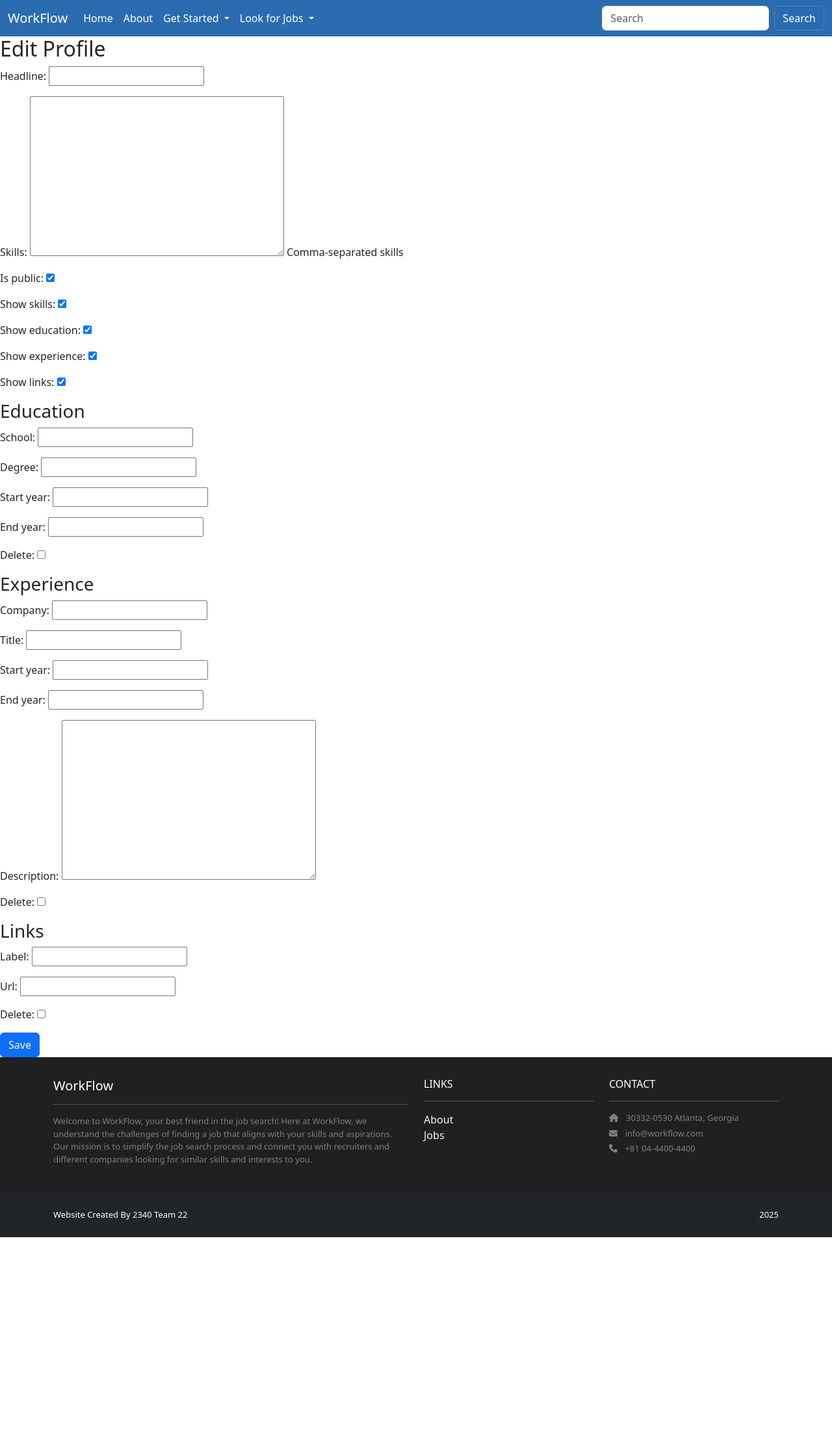
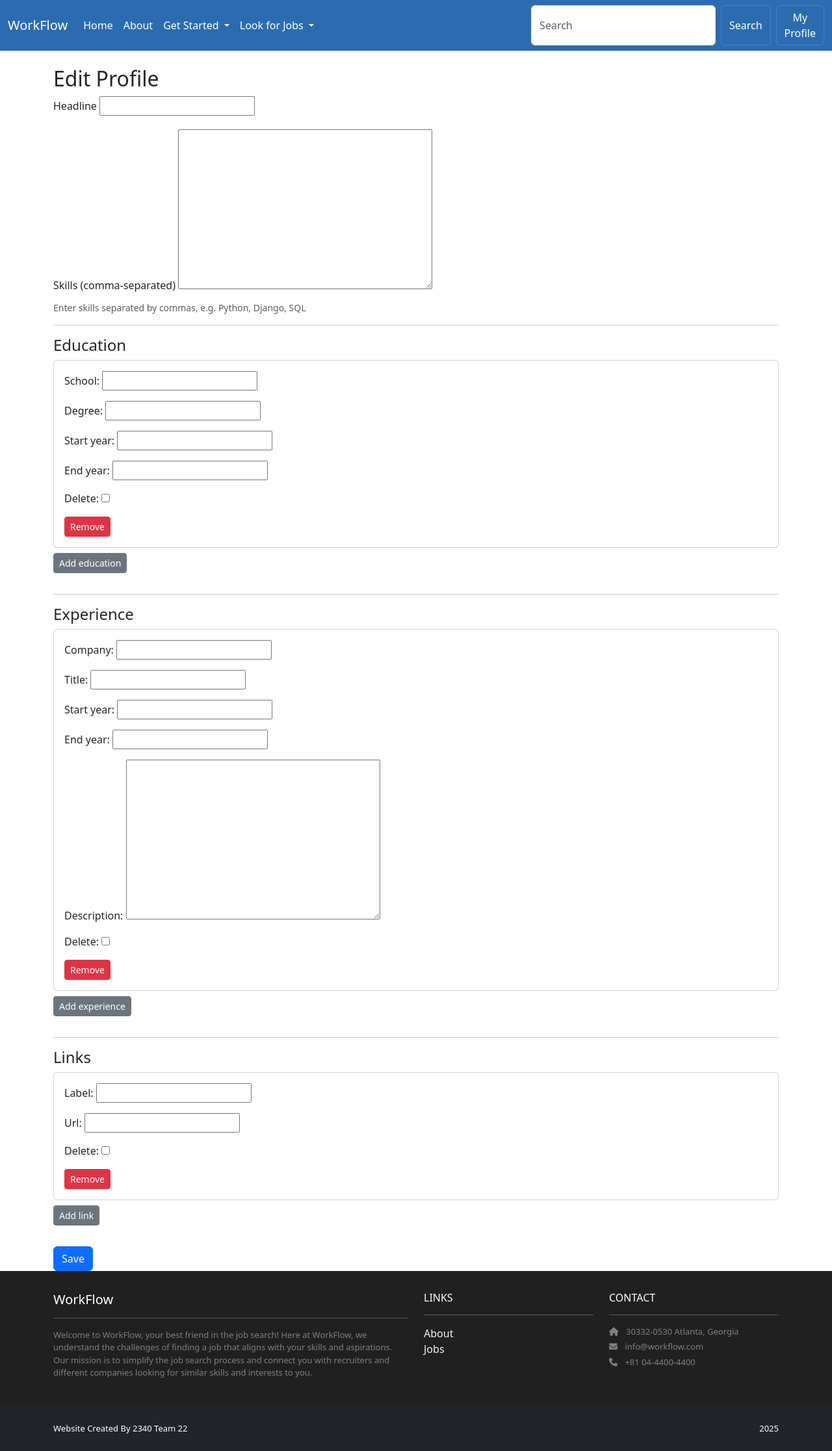
Before and after one commit to TepuSG/2340-Project-G22, a Django app: page /profiles/me/edit/ in a window 1280 px wide. Shown: the whole page at 65% size. Before the commit the page ends 1904 px from the top, so only its background shows below. Run offline with Django 5.2, Linux system fonts and the light colour scheme; a user stored in the database is signed in; data comes from the database, SQL or seed files in the repository; some libraries are stand-ins or nearby versions.

Commit message:
created edit profile page and added My Profile button to header

```diff
--- a/jobproject/templates/base.html
+++ b/jobproject/templates/base.html
@@ -72,6 +72,9 @@
             <form class="d-flex" role="search" action="{% url 'jobs.filters' %}" method="get">
               <input class="form-control me-2" type="search" name="search" placeholder="Search" aria-label="Search">
               <button class="btn btn-outline-success" type="submit">Search</button>
+              {% if user.is_authenticated %}
+                <a class="btn btn-outline-primary ms-2" href="{% url 'profiles:edit' %}">My Profile</a>
+              {% endif %}
             </form>
           </div>
         </div>
--- a/profiles/templates/profiles/profile_form.html
+++ b/profiles/templates/profiles/profile_form.html
@@ -1,23 +1,130 @@
 {% extends 'base.html' %}
 {% block content %}
+<div class="container mt-4">
   <h2>Edit Profile</h2>
-<form method="post">{% csrf_token %}
-  {{ form.as_p }}
-  <h3>Education</h3>
+  <form method="post" id="profile-form">{% csrf_token %}
+    <div class="mb-3">
+      <label class="form-label">Headline</label>
+      {{ form.headline }}
+    </div>
+    <div class="mb-3">
+      <label class="form-label">Skills (comma-separated)</label>
+      {{ form.skills }}
+      <div class="form-text">Enter skills separated by commas, e.g. Python, Django, SQL</div>
+    </div>
+
+    <hr />
+    <h4>Education</h4>
+    <div id="educations">
       {{ edu_fs.management_form }}
       {% for f in edu_fs %}
-    <div class="edu-form">{{ f.as_p }}</div>
+        <div class="card mb-2 edu-row">
+          <div class="card-body">
+            {{ f.as_p }}
+            <button type="button" class="btn btn-danger btn-sm remove-row">Remove</button>
+          </div>
+        </div>
       {% endfor %}
-  <h3>Experience</h3>
+    </div>
+    <button type="button" id="add-edu" class="btn btn-secondary btn-sm mb-3">Add education</button>
+
+    <hr />
+    <h4>Experience</h4>
+    <div id="experiences">
       {{ exp_fs.management_form }}
       {% for f in exp_fs %}
-    <div class="exp-form">{{ f.as_p }}</div>
+        <div class="card mb-2 exp-row">
+          <div class="card-body">
+            {{ f.as_p }}
+            <button type="button" class="btn btn-danger btn-sm remove-row">Remove</button>
+          </div>
+        </div>
       {% endfor %}
-  <h3>Links</h3>
+    </div>
+    <button type="button" id="add-exp" class="btn btn-secondary btn-sm mb-3">Add experience</button>
+
+    <hr />
+    <h4>Links</h4>
+    <div id="links">
       {{ link_fs.management_form }}
       {% for f in link_fs %}
-    <div class="link-form">{{ f.as_p }}</div>
+        <div class="card mb-2 link-row">
+          <div class="card-body">
+            {{ f.as_p }}
+            <button type="button" class="btn btn-danger btn-sm remove-row">Remove</button>
+          </div>
+        </div>
       {% endfor %}
+    </div>
+    <button type="button" id="add-link" class="btn btn-secondary btn-sm mb-3">Add link</button>
+
+    <div class="mt-3">
       <button type="submit" class="btn btn-primary">Save</button>
+    </div>
   </form>
+</div>
+
+<script>
+// Utility to clone an empty form template and update indices
+function cloneForm(containerSelector, emptyFormHtml, totalFormsInputName) {
+  const container = document.querySelector(containerSelector);
+  const totalInput = document.querySelector(`input[name="${totalFormsInputName}"]`);
+  const idx = parseInt(totalInput.value, 10);
+  const newHtml = emptyFormHtml.replace(/__prefix__/g, idx);
+  const wrapper = document.createElement('div');
+  wrapper.className = 'card mb-2';
+  wrapper.innerHTML = '<div class="card-body">' + newHtml + '<button type="button" class="btn btn-danger btn-sm remove-row">Remove</button></div>';
+  container.appendChild(wrapper);
+  totalInput.value = idx + 1;
+}
+
+function initAddRemove(emptyPrefixSelector, addButtonSelector, containerSelector, totalFormsName) {
+  const emptyForm = document.querySelector(emptyPrefixSelector);
+  if (!emptyForm) return;
+  const emptyHtml = emptyForm.innerHTML;
+  document.querySelector(addButtonSelector).addEventListener('click', function() {
+    cloneForm(containerSelector, emptyHtml, totalFormsName);
+  });
+  // delegate remove
+  document.querySelector(containerSelector).addEventListener('click', function(e) {
+    if (e.target && e.target.matches('.remove-row')) {
+      const card = e.target.closest('.card');
+      if (!card) return;
+      // If the form contains a DELETE input, mark it instead of removing DOM so Django processes deletions
+      const deleteInput = card.querySelector('input[type=checkbox][name$="-DELETE"][style]') || card.querySelector('input[type=checkbox][name$="-DELETE"]');
+      if (deleteInput) {
+        deleteInput.checked = true;
+        card.style.display = 'none';
+      } else {
+        card.remove();
+        // decrement total forms
+        const total = document.querySelector(`input[name="${totalFormsName}"]`);
+        total.value = parseInt(total.value, 10) - 1;
+      }
+    }
+  });
+}
+
+document.addEventListener('DOMContentLoaded', function() {
+  // inject hidden empty forms (Django formset empty_form)
+  // create temporary containers to hold empty_form HTML
+  const eduEmpty = document.createElement('div');
+  eduEmpty.style.display = 'none';
+  eduEmpty.innerHTML = `{{ edu_fs.empty_form.as_p|escapejs }}`;
+  document.body.appendChild(eduEmpty);
+  const expEmpty = document.createElement('div');
+  expEmpty.style.display = 'none';
+  expEmpty.innerHTML = `{{ exp_fs.empty_form.as_p|escapejs }}`;
+  document.body.appendChild(expEmpty);
+  const linkEmpty = document.createElement('div');
+  linkEmpty.style.display = 'none';
+  linkEmpty.innerHTML = `{{ link_fs.empty_form.as_p|escapejs }}`;
+  document.body.appendChild(linkEmpty);
+
+  initAddRemove(null, '#add-edu', '#educations', 'educations-TOTAL_FORMS');
+  initAddRemove(null, '#add-exp', '#experiences', 'experiences-TOTAL_FORMS');
+  initAddRemove(null, '#add-link', '#links', 'links-TOTAL_FORMS');
+});
+</script>
+
 {% endblock %}
```
Lines whose indentation alone changed are shown as unchanged.
